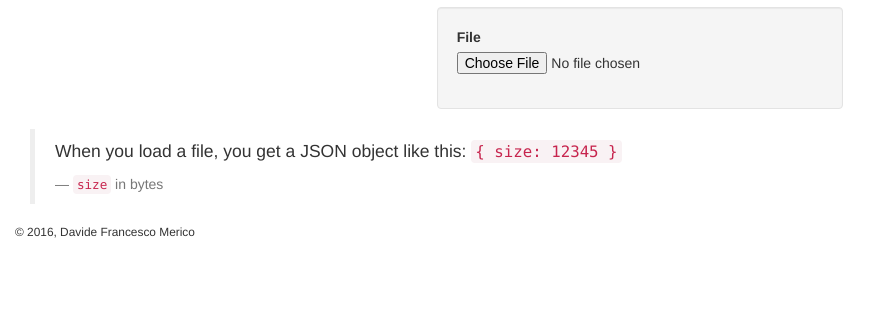
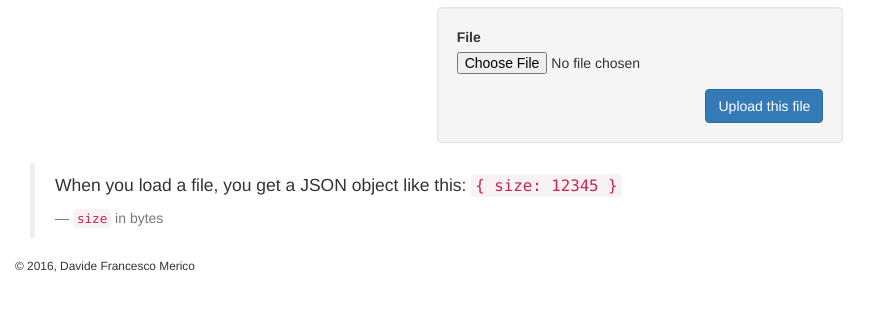
Before and after one commit to NeckersBOX/file-metadata, a website: page index.html in a window 1280 px wide. Shown: the part 109-420 px from the top of the page, without its empty margins (0-891 px from the left). Drawn offline with nearby package versions, Linux system fonts and the light colour scheme.

Commit message:
Add submit button

```diff
--- a/index.html
+++ b/index.html
@@ -21,6 +21,7 @@
               <label for="file_upload">File</label>
               <input type="file" name="uploaded" id="file_upload"/>
             </div>
+            <input type="submit" class="btn btn-primary pull-right" value="Upload this file" />
           </form>
         </div>
       </div>
```
